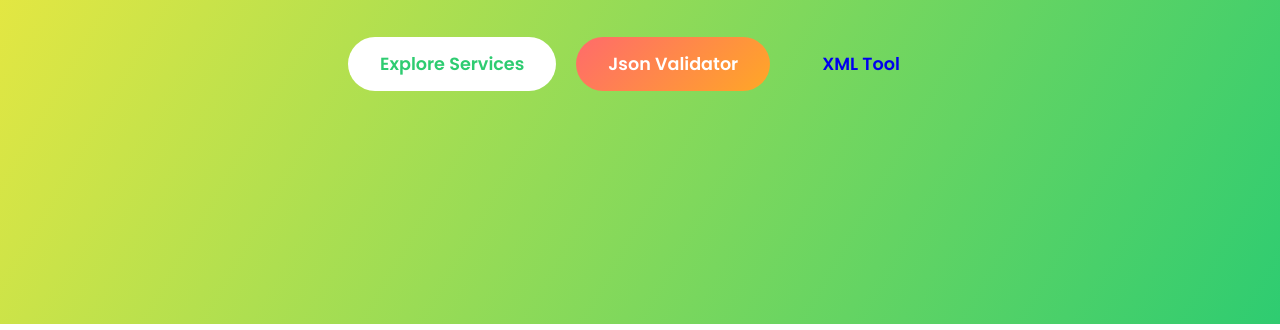
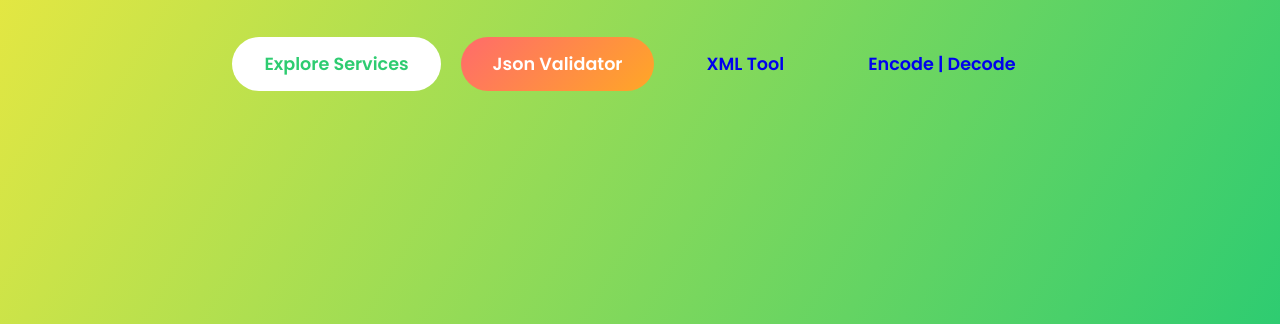
Before and after one commit to justfortestingnothibghere/TeamDev, a plain HTML site: page index.html in a window 1280 px wide. Shown: the part 470-800 px from the top of the page. Drawn offline with Linux system fonts and the light colour scheme.

Commit message:
Update index.html

```diff
--- a/index.html
+++ b/index.html
@@ -50,6 +50,8 @@
         <!-- NEW TOOL BUTTONS ADDED HERE -->
         <a href="/JsonValidator" class="tool-btn">Json Validator</a>
         <a href="/XMLTool" class="tool-btn">XML Tool</a>
+        <a href="/ID" class="tool-btn">Encode | Decode</a>
+
       </div>
     </div>
   </section>
```
